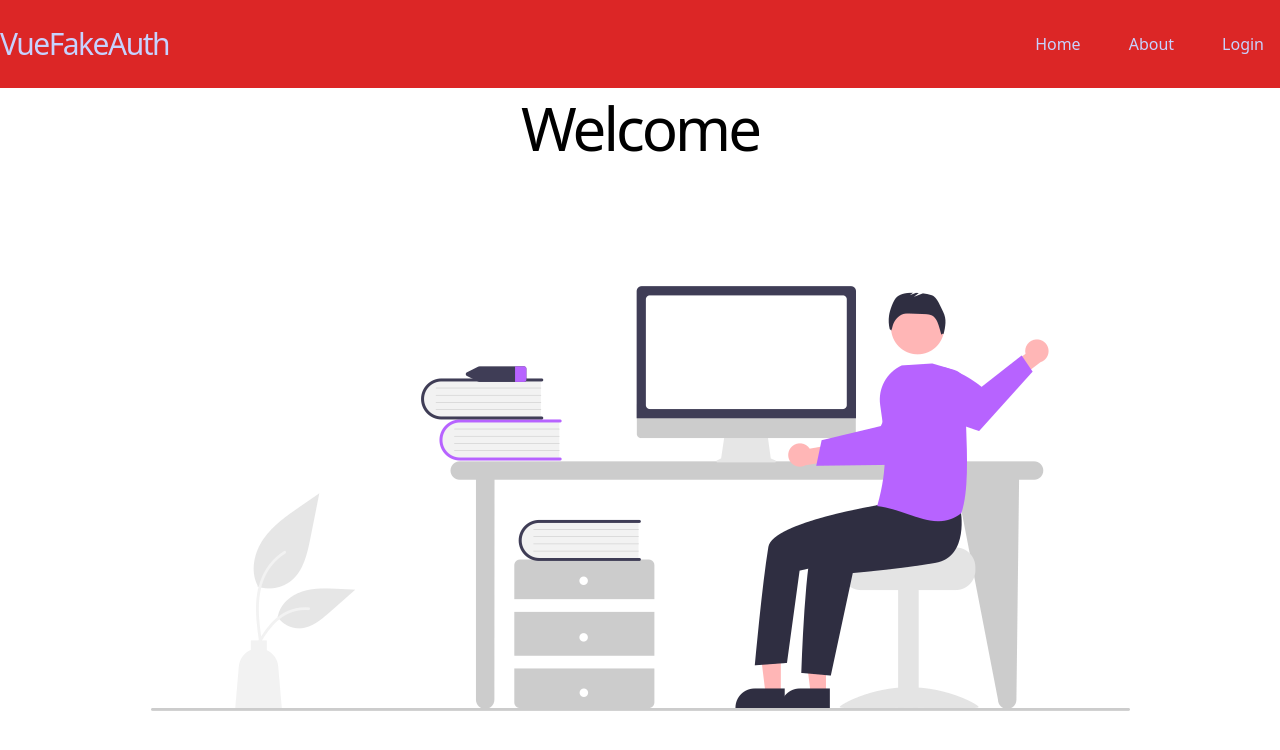
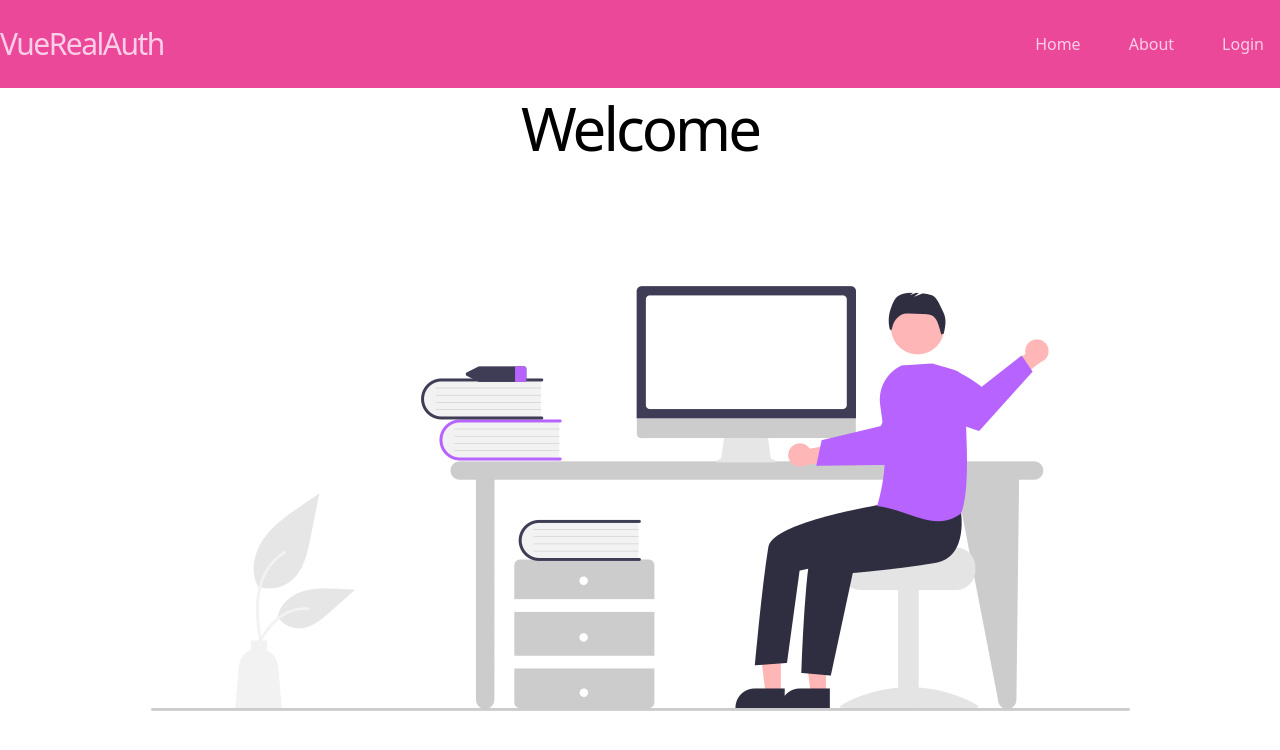
Before and after one commit to AMAR1057/vuelogin, a Vue app: page / in a window 1280 px wide. Shown: the top 750 px of the page. Built offline with nearby package versions, Linux system fonts and the light colour scheme.

Commit message:
basic set up

```diff
--- a/index.html
+++ b/index.html
@@ -4,7 +4,7 @@
     <meta charset="UTF-8" />
     <link rel="icon" href="/favicon.ico" />
     <meta name="viewport" content="width=device-width, initial-scale=1.0" />
-    <title>VueFakeAuth</title>
+    <title>VueRealAuth</title>
   </head>
   <body>
     <div id="app"></div>
--- a/package.json
+++ b/package.json
@@ -1,5 +1,5 @@
 {
-  "name": "basicvuerouter",
+  "name": "vuerealauth",
   "version": "0.0.0",
   "scripts": {
     "dev": "vite",
--- a/src/components/Nav.vue
+++ b/src/components/Nav.vue
@@ -10,23 +10,23 @@ const loggingOut = () => {
 </script>
 
 <template>
-  <div class="text-indigo-200 bg-red-600">
+  <div class="text-pink-200 bg-pink-500">
     <div class="container flex items-center justify-between mx-auto">
       <h1 class="text-3xl font-thin tracking-tighter">
-        Vue<span class="font-normal">FakeAuth</span>
+        Vue<span class="font-normal">RealAuth</span>
       </h1>
       <nav>
         <ul class="flex space-x-4">
           <router-link to="/">
             <li
-              class="px-4 py-8  hover:cursor-pointer hover:bg-indigo-500 hover:text-indigo-800"
+              class="px-4 py-8  hover:cursor-pointer hover:bg-pink-300 hover:text-pink-200"
             >
               Home
             </li>
           </router-link>
           <router-link :to="{ name: 'About' }">
             <li
-              class="px-4 py-8  hover:cursor-pointer hover:bg-indigo-500 hover:text-indigo-800"
+              class="px-4 py-8  hover:cursor-pointer hover:bg-pink-300 hover:text-pink-200"
             >
               About
             </li>
@@ -36,7 +36,7 @@ const loggingOut = () => {
             :to="{ path: '/login', name: 'Login' }"
           >
             <li
-              class="px-4 py-8  hover:cursor-pointer hover:bg-indigo-500 hover:text-indigo-800"
+              class="px-4 py-8  hover:cursor-pointer hover:bg-pink-300 hover:text-pink-200"
             >
               Login
             </li>
@@ -44,14 +44,14 @@ const loggingOut = () => {
           <div v-else class="flex">
             <router-link :to="{ name: 'Secret' }">
               <li
-                class="px-4 py-8  hover:cursor-pointer hover:bg-indigo-500 hover:text-indigo-800"
+                class="px-4 py-8  hover:cursor-pointer hover:bg-pink-300 hover:text-pink-200"
               >
                 Secret
               </li>
             </router-link>
             <button @click="loggingOut">
               <li
-                class="px-4 py-8  hover:cursor-pointer hover:bg-indigo-500 hover:text-indigo-800"
+                class="px-4 py-8  hover:cursor-pointer hover:pink-300 hover:text-pink-200"
               >
                 Logout
               </li>
```
Also changed, not shown: 1 other file (tests, documents, lock files or other folders).
